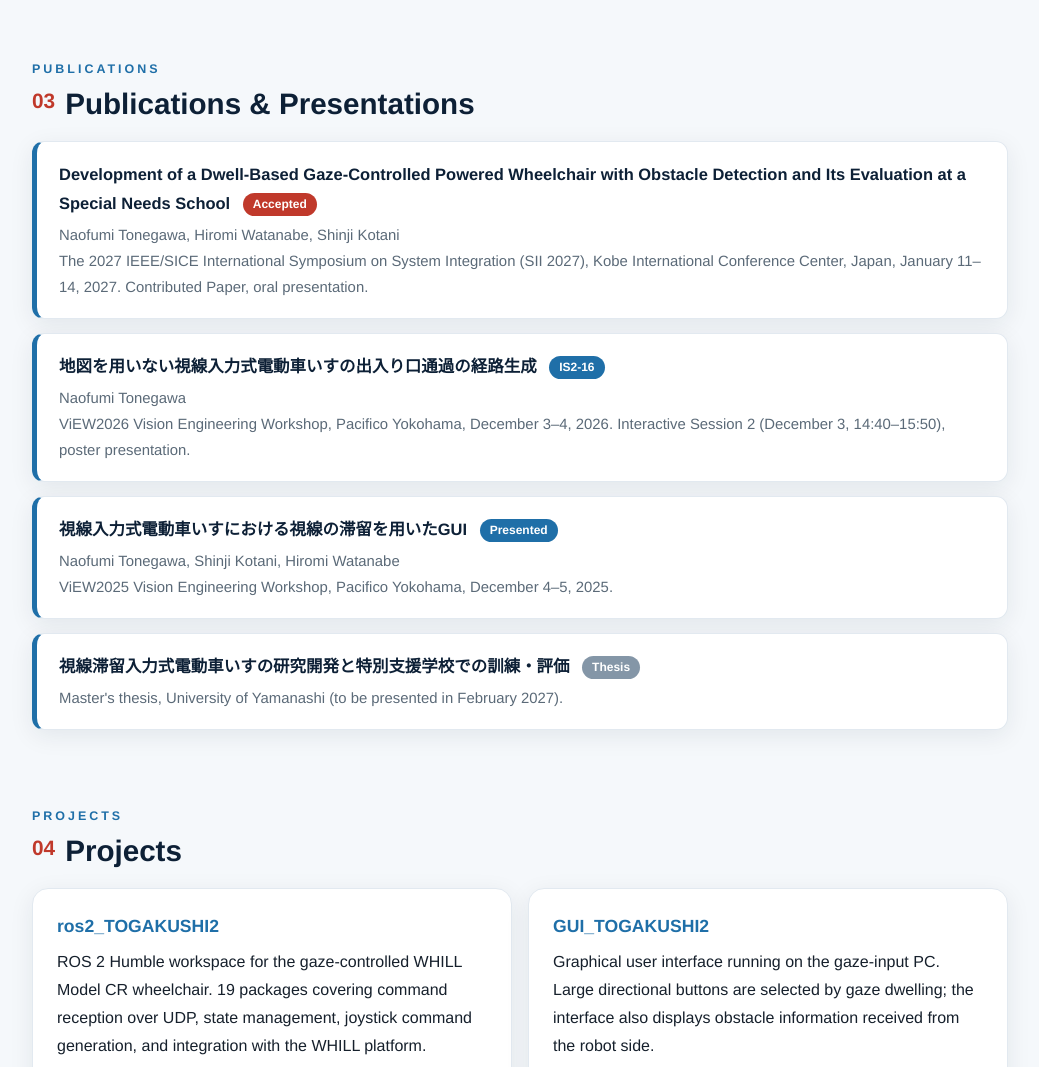
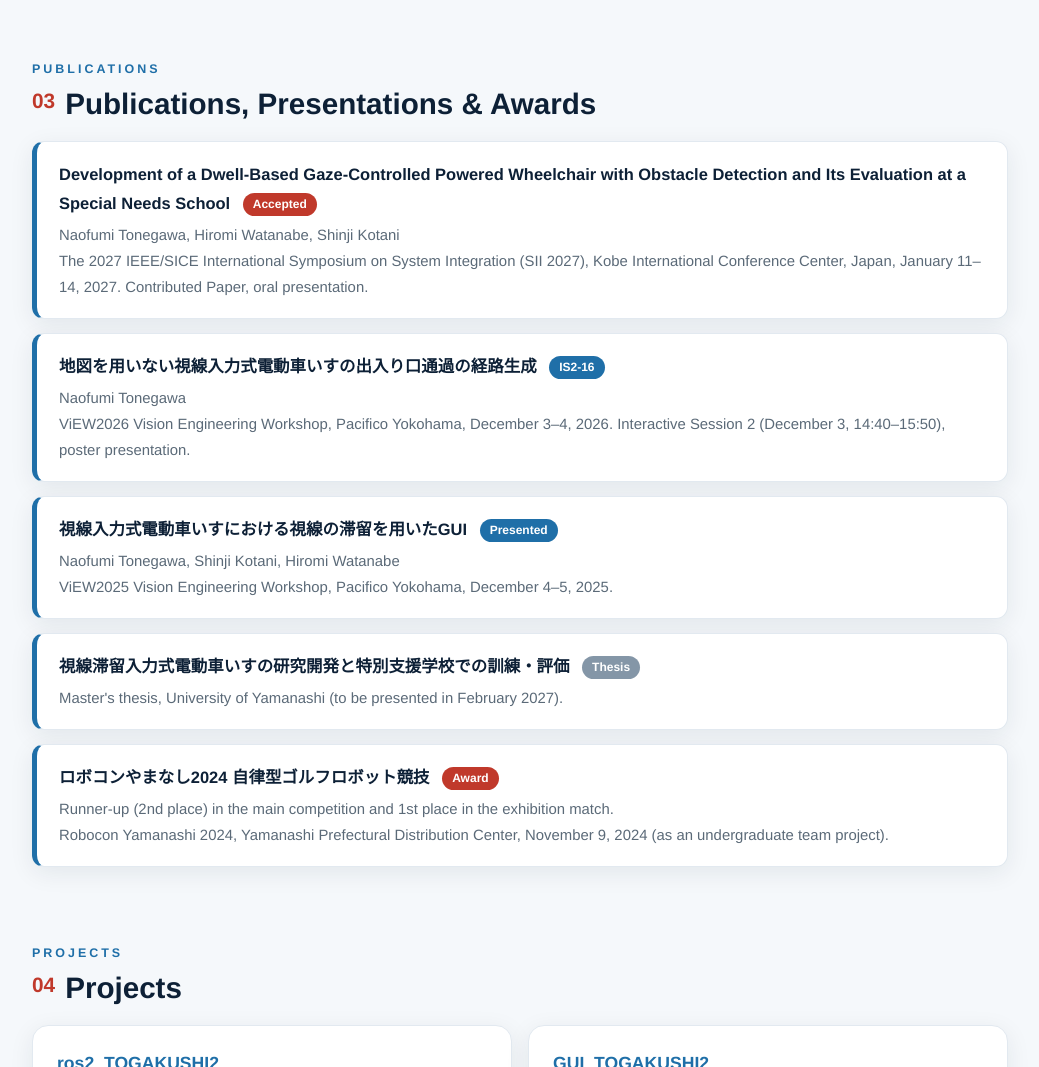
Before and after one commit to shiba0627/shiba0627.github.io, a plain HTML site: page index.html in a window 1280 px wide. Shown: the part 2754-3821 px from the top of the page, without its empty margins (120-1159 px from the left). Drawn offline with Linux system fonts and the light colour scheme; some packages are replaced by stand-ins of ours; a script that the page names is missing.

Commit message:
Add Robocon Yamanashi 2024 award (runner-up + exhibition win)

```diff
--- a/index.html
+++ b/index.html
@@ -440,7 +440,7 @@
 
 <section id="publications">
   <div class="eyebrow">Publications</div>
-  <h2><span class="num">03</span><span class="l-en">Publications &amp; Presentations</span><span class="l-ja">業績・発表</span></h2>
+  <h2><span class="num">03</span><span class="l-en">Publications, Presentations &amp; Awards</span><span class="l-ja">業績・発表・受賞</span></h2>
 
   <div class="pub">
     <div class="title">Development of a Dwell-Based Gaze-Controlled Powered Wheelchair with Obstacle Detection and Its Evaluation at a Special Needs School
@@ -474,6 +474,14 @@
     <div class="title">視線滞留入力式電動車いすの研究開発と特別支援学校での訓練・評価
       <span class="badge gray"><span class="l-en">Thesis</span><span class="l-ja">修士論文</span></span></div>
     <div class="meta"><span class="l-en">Master's thesis, University of Yamanashi (to be presented in February 2027).</span><span class="l-ja">修士論文、山梨大学（2027年2月に発表予定）。</span></div>
+  </div>
+
+  <div class="pub">
+    <div class="title">ロボコンやまなし2024 自律型ゴルフロボット競技
+      <span class="badge"><span class="l-en">Award</span><span class="l-ja">受賞</span></span></div>
+    <div class="meta"><span class="l-en">Runner-up (2nd place) in the main competition and 1st place in the exhibition match.<br>
+      Robocon Yamanashi 2024, Yamanashi Prefectural Distribution Center, November 9, 2024 (as an undergraduate team project).</span><span class="l-ja">本競技で準優勝、エキシビションで優勝しました。<br>
+      ロボコンやまなし2024、山梨県流通センター、2024年11月9日（学部4年次のチームでの出場）。</span></div>
   </div>
 </section>
 
```
